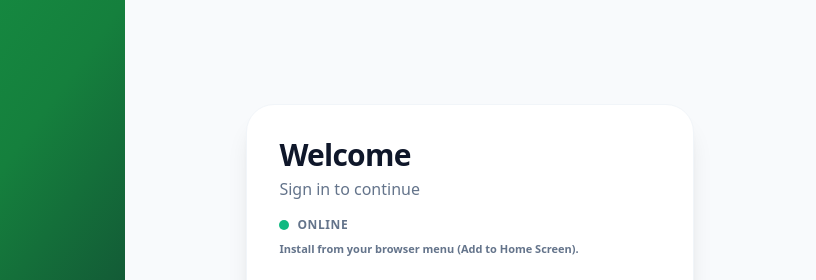
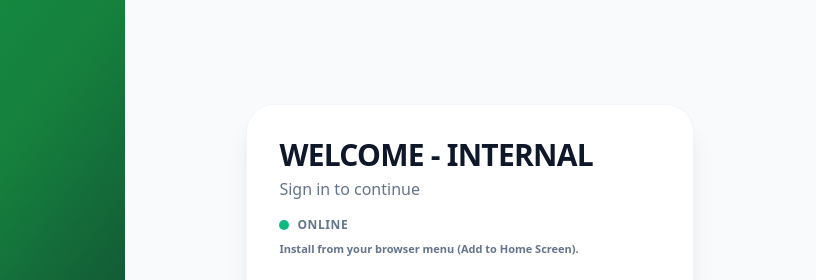
Before and after one commit to nayeem4umd/TGOnline, a website: page index.html in a window 1280 px wide. Shown: the top 280 px of the page, 464-1280 px from the left. Drawn offline with nearby package versions, Linux system fonts and the light colour scheme; no server answers.

Commit message:
Modify welcome message for internal and external networks
Update welcome message based on network type.

```diff
--- a/index.html
+++ b/index.html
@@ -76,7 +76,7 @@
         <div class="bg-white rounded-[28px] shadow-xl border border-slate-100 overflow-hidden">
           <!-- Card top -->
           <div class="p-6 sm:p-8 border-b border-slate-100">
-            <h2 class="text-2xl sm:text-3xl font-extrabold tracking-tight text-slate-900">Welcome</h2>
+            <h2 id="welcome" class="text-2xl sm:text-3xl font-extrabold tracking-tight text-slate-900">Welcome</h2>
             <p class="text-slate-500 mt-1">Sign in to continue</p>
 
             <!-- Status row -->
@@ -306,6 +306,12 @@
       TGApp.loadRemembered();
       updateNetworkUI();
 
+      if(TGApp.isInternalNetwork()){
+        $('welcome').textContent = 'WELCOME - INTERNAL';
+      }else{
+        $('welcome').textContent = 'WELCOME - EXTERNAL';
+      }
+
       const isStandalone = window.matchMedia('(display-mode: standalone)').matches || window.navigator.standalone === true;
       const isIOS = /iPhone|iPad|iPod/i.test(navigator.userAgent);
       const hint = $('installHint');
```
